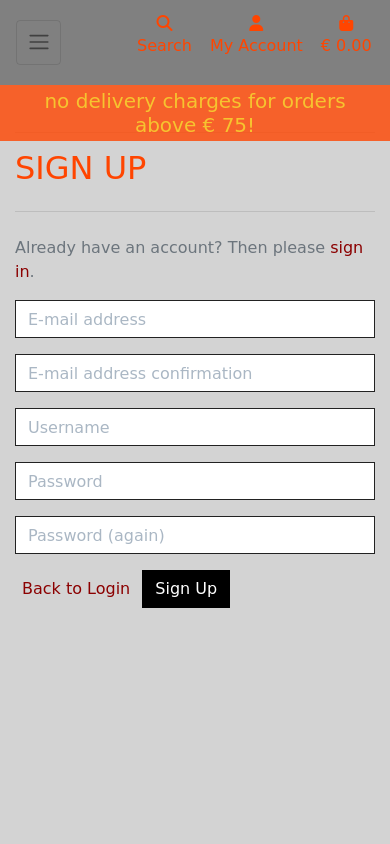
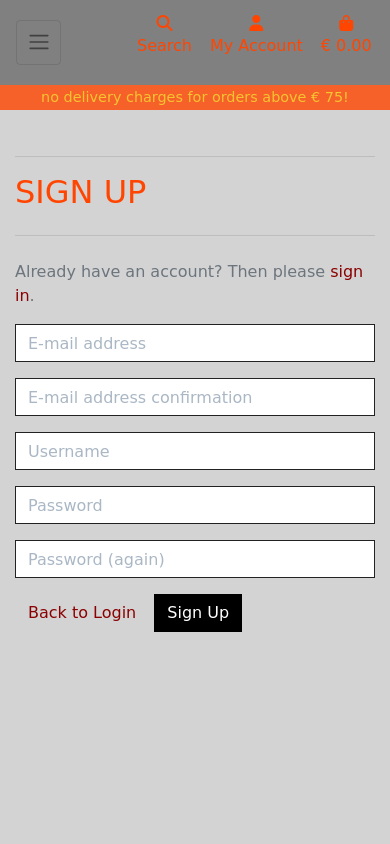
Before and after one commit to Code-Institute-Submissions/Morpheus-23-Beans_AugResub, a Django app: page /accounts/signup/ in a window 390 px wide. Run offline with Django 3.2, Linux system fonts and the light colour scheme; some libraries are stand-ins or nearby versions; some web fonts are replaced.

Commit message:
refactored code and chnaged styles to fix layout issue

```diff
--- a/bag/templates/bag/bag.html
+++ b/bag/templates/bag/bag.html
@@ -15,7 +15,7 @@
 <div class="container mb-2">
     <div class="row">
         <div class="col">
-            <h2 class="logo-font text-center mb-5">Shopping FFFF Bag</h2>
+            <h2 class="logo-font text-center mb-5">Shopping Bag</h2>
             <hr>
         </div>
     </div>
--- a/checkout/templates/checkout/checkout.html
+++ b/checkout/templates/checkout/checkout.html
@@ -111,8 +111,9 @@
                         <!-- Pass the client secret to the view so we can get the payment intent id -->
                         <input type="hidden" value="{{ client_secret }}" name="client_secret">
                     </fieldset>
+
                     <div class="submit-button text-right mt-5 mb-2">
-						<a href="{% url 'view_bag' %}" class="btn btn-outline-black rounded-0">
+						<a href="{% url 'view_bag' %}" class="btn btn-outline-grey rounded-0">
 							<span class="icon">
 								<i class="fas fa-chevron-left"></i>
 							</span>
--- a/products/templates/products/product_detail.html
+++ b/products/templates/products/product_detail.html
@@ -11,7 +11,7 @@
 
 {% block content %}
 <div class="overlay"></div>
-<div class="container-fluid">
+<div class="container">
     <div class="row">
         <div class="col-12 col-md-6 col-lg-4 offset-lg-2">
             <div class="image-container my-5">
--- a/products/templates/products/products.html
+++ b/products/templates/products/products.html
@@ -11,7 +11,7 @@
 
 {% block content %}
 <div class="overlay"></div>
-<div class="container-fluid">
+<div class="container">
     <div class="row">
         <div class="col text-center mt-3">
             <h2 class="logo-font">Products</h2>
--- a/static/css/base.css
+++ b/static/css/base.css
@@ -14,9 +14,17 @@ body {
     font-family: 'Amita', cursive;
 }
 
+.container {
+    padding-top: 100px;
+}
+
+.allauth-form-inner-content {
+    padding-top: 70px;
+}
 
 .block.main-logo-link {
-    position: absolute; /* change #2 */
+    position: absolute;
+    /* change #2 */
     display: flex;
     justify-content: center;
     align-items: center;
@@ -150,17 +158,16 @@ body {
 
 a.category-badge {
     background: #fff !important;
-    color: darkred!important;
+    color: darkred !important;
 }
 
-a.category-badge > span.badge:hover {
+a.category-badge>span.badge:hover {
     background: darkred !important;
     color: #fff !important;
 }
 
 a.prodhome,
-a.signin,
-a.orderhisnum {
+a.signin {
     color: darkred !important;
 }
 
@@ -253,20 +260,14 @@ input[name='q']::placeholder {
     overflow-y: auto;
 }
 
-/* -------------------------------- Media Queries */
-
-/* Slightly larger container on xl screens */
-@media (min-width: 1200px) {
-  .container {
-    max-width: 80%;
-  }
-}
 
 /* Allauth form formatting */
 
 .allauth-form-inner-content p {
-    margin-top: 1.5rem; /* mt-4 */
-    color: #6c757d; /* text-secondary */
+    margin-top: 1.5rem;
+    /* mt-4 */
+    color: #6c757d;
+    /* text-secondary */
 }
 
 .allauth-form-inner-content input {
@@ -302,7 +303,7 @@ input[name='q']::placeholder {
     border-radius: 0;
 
     /* standard bootstrap btn transitions */
-    transition: color .15s ease-in-out,background-color .15s ease-in-out,border-color .15s ease-in-out,box-shadow .15s ease-in-out;
+    transition: color .15s ease-in-out, background-color .15s ease-in-out, border-color .15s ease-in-out, box-shadow .15s ease-in-out;
 }
 
 .allauth-form-inner-content button:hover,
@@ -313,7 +314,8 @@ input[name='q']::placeholder {
 }
 
 .allauth-form-inner-content a {
-	color: #17a2b8; /* text-info */
+    color: #17a2b8;
+    /* text-info */
 }
 
 /* --------Footers */
@@ -344,6 +346,8 @@ input[name='q']::placeholder {
     .container {
         max-width: 80%;
     }
+
+
 }
 
 /* fixed top navbar only on medium and up */
@@ -359,22 +363,26 @@ input[name='q']::placeholder {
     .header-container {
         padding-top: 155px;
     }
+
 }
 
-/*
 @media (max-width: 991px) {
     .header-container {
         padding-top: 116px;
     }
 
+    .container {
+        padding-top: 70px;
+    }
+
     body {
         height: calc(100vh - 116px);
     }
-}
-*/
+
     .display-4.logo-font.text-brown {
         font-size: 2rem;
     }
+
     .nav-link {
         padding: 0.15rem;
     }
@@ -392,6 +400,10 @@ input[name='q']::placeholder {
         font-size: .9rem;
     }
 
+    #delivery-banner h5 {
+        font-size: .9rem;
+    }
+
     .btn.btn-outline-black.rounded-0,
     .btn.btn-black.rounded-0 {
         padding: .375rem .375rem;
@@ -403,42 +415,21 @@ input[name='q']::placeholder {
         font-size: .75rem;
     }
 
-    .increment-qty, .decrement-qty {
+    .increment-qty,
+    .decrement-qty {
         padding: .25rem .5rem !important;
     }
 
-    /* Product Form */
-
-.btn-file {
-    position: relative;
-    overflow: hidden;
 }
 
-.btn-file input[type="file"] {
-    position: absolute;
-    top: 0;
-    right: 0;
-    min-width: 100%;
-    min-height: 100%;
-    opacity: 0;
-    cursor: pointer;
-}
-
-.custom-checkbox .custom-control-label::before {
-    border-radius: 0;
-    border-color: #dc3545;
-}
-
-.custom-checkbox .custom-control-input:checked~.custom-control-label::before {
-    background-color: #dc3545;
-    border-color: #dc3545;
-    border-radius: 0;
-}
-
-@media (max-width: 768px)  {
+/* @media (max-width: 768px)  {
 
     .header-container {
         padding-top: 116px;
+    }
+
+    .container {
+        padding-top: 70px;
     }
 
     body {
@@ -460,4 +451,4 @@ input[name='q']::placeholder {
         margin-bottom: 1rem;
         font-size: calc(2vw + 2vh + 1vmin) !important;
     }
-}
+} */
--- a/templates/allauth/account/login.html
+++ b/templates/allauth/account/login.html
@@ -41,7 +41,7 @@ for a {{ site_name }} account and sign in below:{% endblocktrans %}</p>
   {% if redirect_field_value %}
   <input type="hidden" name="{{ redirect_field_name }}" value="{{ redirect_field_value }}" />
   {% endif %}
-  <a class="btn btn-outline-black signin rounded-0" href="{% url 'home' %}">Home</a>
+  <a class="btn btn-outline-grey signin rounded-0" href="{% url 'home' %}">Home</a>
   <button class="primaryAction" type="submit">{% trans "Sign In" %}</button>
   <p class="mt-2">
     <a class="button secondaryAction" href="{% url 'account_reset_password' %}">{% trans "Forgot Password?" %}</a>
--- a/templates/allauth/account/logout.html
+++ b/templates/allauth/account/logout.html
@@ -15,7 +15,7 @@
   {% if redirect_field_value %}
   <input type="hidden" name="{{ redirect_field_name }}" value="{{ redirect_field_value }}"/>
   {% endif %}
-  <a class="btn btn-outline-black rounded-0" href="{% url 'home' %}">Cancel</a>
+  <a class="btn btn-outline-grey rounded-0" href="{% url 'home' %}">Cancel</a>
   <button type="submit">{% trans 'Sign Out' %}</button>
 </form>
 
--- a/templates/allauth/account/password_change.html
+++ b/templates/allauth/account/password_change.html
@@ -12,7 +12,7 @@
     <form method="POST" action="{% url 'account_change_password' %}" class="password_change">
         {% csrf_token %}
         {{ form|crispy }}
-        <a class="btn btn-outline-black rounded-0" href="{% url 'account_login' %}">Back to Login</a>
+        <a class="btn btn-outline-grey rounded-0" href="{% url 'account_login' %}">Back to Login</a>
         <button type="submit" name="action">{% trans "Change Password" %}</button>
     </form>
 {% endblock %}
--- a/templates/allauth/account/password_reset.html
+++ b/templates/allauth/account/password_reset.html
@@ -19,7 +19,7 @@
     <form method="POST" action="{% url 'account_reset_password' %}" class="password_reset">
         {% csrf_token %}
         {{ form|crispy }}
-        <a class="btn btn-outline-black rounded-0" href="{% url 'account_login' %}">Back to Login</a>
+        <a class="btn btn-outline-grey rounded-0" href="{% url 'account_login' %}">Back to Login</a>
         <input type="submit" value="{% trans 'Reset My Password' %}" />
     </form>
 
--- a/templates/allauth/account/password_reset_from_key.html
+++ b/templates/allauth/account/password_reset_from_key.html
@@ -16,7 +16,7 @@
             <form method="POST" action="{{ action_url }}">
                 {% csrf_token %}
                 {{ form|crispy }}
-                <a class="btn btn-outline-black rounded-0" href="{% url 'account_login' %}">Back to Login</a>
+                <a class="btn btn-outline-grey rounded-0" href="{% url 'account_login' %}">Back to Login</a>
                 <input type="submit" name="action" value="{% trans 'change password' %}"/>
             </form>
         {% else %}
--- a/templates/allauth/account/signup.html
+++ b/templates/allauth/account/signup.html
@@ -17,7 +17,7 @@
   {% if redirect_field_value %}
   <input type="hidden" name="{{ redirect_field_name }}" value="{{ redirect_field_value }}" />
   {% endif %}
-  <a class="btn btn-outline-black signin rounded-0" href="{% url 'account_login' %}">Back to Login</a>
+  <a class="btn btn-outline-grey signin rounded-0" href="{% url 'account_login' %}">Back to Login</a>
   <button type="submit">{% trans "Sign Up" %}</button>
 </form>
 
```
Also changed, not shown: README.md, db.sqlite3. Lines whose indentation alone changed are shown as unchanged.
